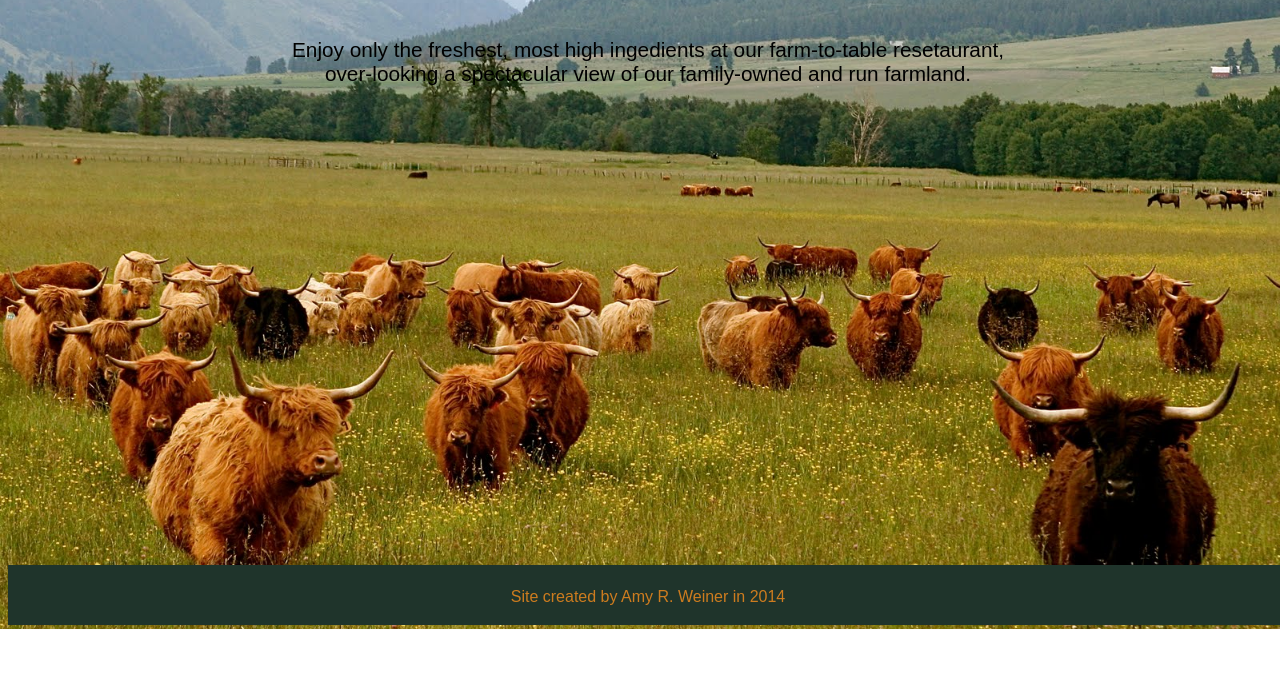
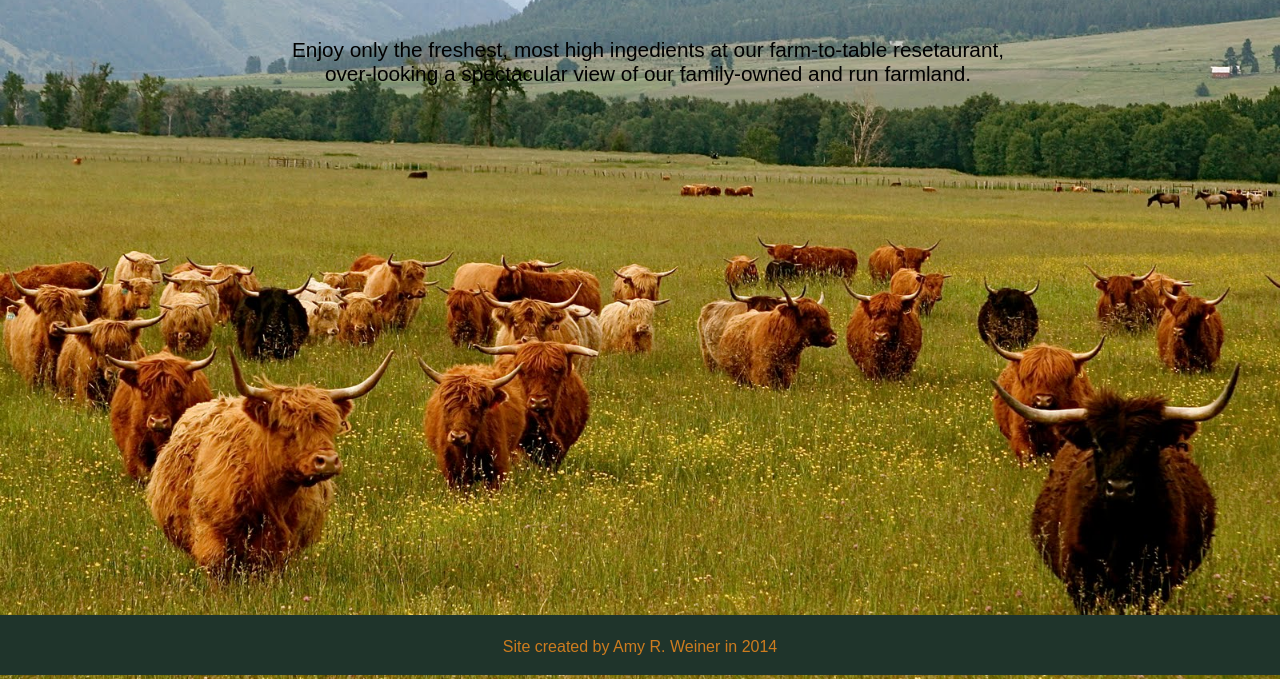
Before and after one commit to AmyWeiner/circuits_unit_6, a plain HTML site: page index.html in a window 1280 px wide. Shown: the part 285-964 px from the top of the page. Before the commit the page ends 914 px from the top, so only its background shows below. Drawn offline with Linux system fonts and the light colour scheme; a web font is replaced by a local one.

Commit message:
Fix footer

```diff
--- a/css/style.css
+++ b/css/style.css
@@ -73,7 +73,8 @@ footer {
   line-height: 4em;
   position: absolute;
   text-align: center;
-  top: 850px;
+  top: 900px;
+  left: 0;
   width: 100%;
 }
 
```
